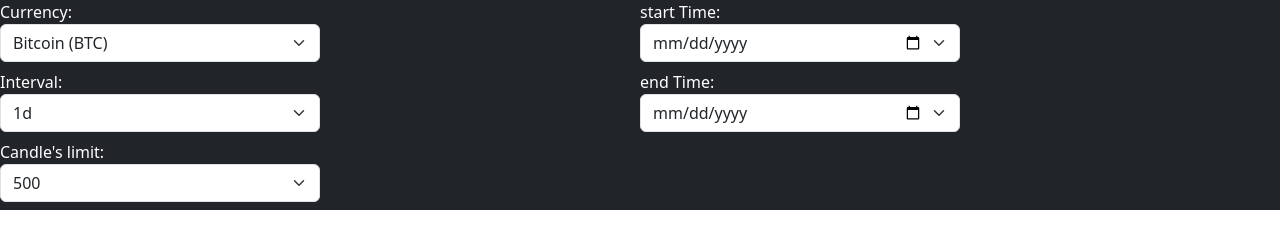
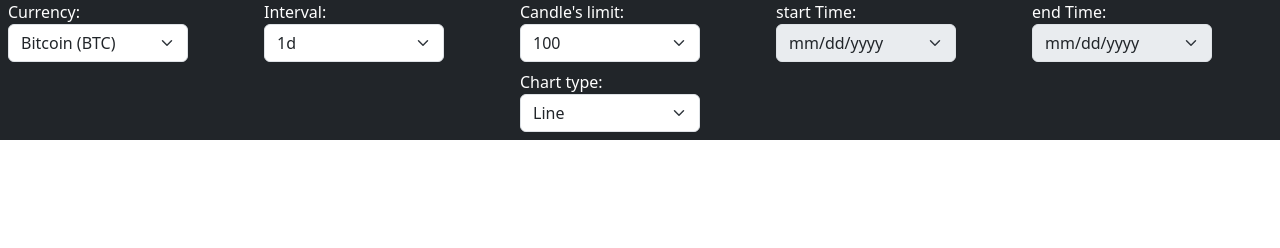
Before and after one commit to Chiquitolina/candlestickChart, a plain HTML site: page index.html in a window 1280 px wide. Drawn offline with nearby package versions, Linux system fonts and the light colour scheme; no server answers.

Commit message:
line chart option

```diff
--- a/index.html
+++ b/index.html
@@ -14,20 +14,22 @@
 </head>
 
 <body>
-<div class="d-flex w-100 bg-dark">
-<div class="w-50">
+    <div class="d-flex w-100 bg-dark flex-wrap justify-content-around">
+        <label>
             <p class="w-100 bg-dark mb-0 text-white">Currency:</p>
-    <div class="w-100 d-flex bg-dark mt-0 text-white">
-        <select class="form-select w-50 mb-2" name="select" id="sel" onchange="actualizarChart()">
+            <div class="contFilt d-flex bg-dark mt-0 text-white">
+                <select class="form-select w-75 mb-2" name="select" id="sel" onchange="actualizarChart()">
                     <option value="BTCUSDT" selected>Bitcoin (BTC)</option>
                     <option value="ETHUSDT">Ethereum (ETH)</option>
                     <option value="BNBUSDT">Binance Coin (BNB)</option>
                     <option value="SOLUSDT">Solana (SOL)</option>
                 </select>
             </div>
+        </label>
+        <label>
             <p class="w-100 bg-dark mb-0 text-white">Interval:</p>
-    <div class="w-100 d-flex bg-dark mt-0 text-white">
-        <select class="form-select w-50 mb-2" name="select" id="sell" onchange="actualizarChart()">
+            <div class="contFilt d-flex bg-dark mt-0 text-white">
+                <select class="form-select w-75 mb-2" name="select" id="sell" onchange="actualizarChart()">
                     <option value="1m">1m</option>
                     <option value="5m">5m</option>
                     <option value="15m">15m</option>
@@ -39,30 +41,45 @@
                     <option value="1w">1 week</option>
                 </select>
             </div>
+        </label>
+        <label>
             <p class="w-100 bg-dark mb-0 text-white">Candle's limit:</p>
-    <div class="w-100 d-flex bg-dark mt-0 text-white">
-        <select class="form-select w-50 mb-2" name="select" id="selll" onchange="actualizarChart()">
+            <div class="contFilt d-flex bg-dark mt-0 text-white">
+                <select class="form-select w-75 mb-2" name="select" id="selll" onchange="actualizarChart()">
                     <option value="1" selected>1</option>
                     <option value="2">2</option>
                     <option value="3">3</option>
                     <option value="15">15</option>
                     <option value="50">50</option>
-            <option value="100">100</option>
-            <option value="500" selected>500</option>
+                    <option value="100" selected>100</option>
+                    <option value="500">500</option>
                     <option value="1000">1000</option>
                 </select>
             </div>
+        </label>
+        <label>
+            <p class="w-100 bg-dark mb-0 text-white">start Time:</p>
+            <div class="contFilt d-flex bg-dark mt-0 text-white">
+                <input type="date" class="form-select w-75 mb-2" name="select" onchange="actualizarChart()"
+                    id="starttime" disabled />
             </div>
-<div class="w-50">
-    <p class="w-100 bg-dark mb-0 text-white">start Time:</p>
-    <div class="w-100 d-flex bg-dark mt-0 text-white">
-        <input type="date" class="form-select w-50 mb-2" name="select" id="selll" onchange="actualizarChart()">
+        </label>
+        <label>
+            <p class="w-100 bg-dark mb-0 text-white">end Time:</p>
+            <div class="contFilt d-flex bg-dark mt-0 text-white">
+                <input type="date" class="form-select w-75 mb-2" name="select" onchange="actualizarChart()"
+                    id="endtime" disabled/>
             </div>
-        <p class="w-100 bg-dark mb-0 text-white">end Time:</p>
-        <div class="w-100 d-flex bg-dark mt-0 text-white">
-            <input type="date" class="form-select w-50 mb-2" name="select" id="selll" onchange="actualizarChart()">
+        </label>
+        <label>
+            <p class="w-100 bg-dark mb-0 text-white">Chart type:</p>
+            <div class="contFilt d-flex bg-dark mt-0 text-white">
+                <select class="form-select w-75 mb-2" name="select" id="charttype" onchange="actualizarChart()">
+                    <option value="candlestick">Candlestick</option>
+                    <option value="line" selected>Line</option>
+                </select>
             </div>
-</div>
+        </label>
     </div>
 
     <div id="lowcont">
@@ -73,6 +90,10 @@
 
         <div id="chart"></div>
 
+    </div>
+
+    <div>
+        <div id="chart-bar"></div>
     </div>
 
     <div id="contenedorchartBinance">
--- a/main.js
+++ b/main.js
@@ -1,6 +1,9 @@
 let select = document.getElementById('sel')
 let selectt = document.getElementById('sell')
 let selecttt = document.getElementById('selll')
+let selectstartTime = document.getElementById('starttime')
+let selectendTime = document.getElementById('endtime')
+let chartTypee = document.getElementById('charttype')
 let contenedorChart = document.getElementById('contenedorchart')
 let contenedorChartBinance = document.getElementById('contenedorchartBinance')
 
@@ -8,14 +11,15 @@ function crearOptionsCandlesLimit()
  {
     let options = []
  }
-function dibujarChart(data, symbol) {
+
+function dibujarChart(data, symbol, chartType) {
 
      let options = {
                 series: [{
                     data: []
                 }],
                 chart: {
-                    type: 'candlestick',
+                    type: chartType,
                     height: 480
                 },
                 title: {
@@ -52,23 +56,35 @@ function dibujarChart(data, symbol) {
 
 }
 
-function traerKDatosBinance(symbol, interval, numerodevelas) {
+function traerKDatosBinance(symbol, interval, numerodevelas, chartType) {
 
     fetch('https://api.binance.com/api/v3/klines?symbol=' + symbol + '&interval=' + interval + '&limit=' + numerodevelas)
         .then(response => response.json())
         .then(data => {
 
-            dibujarChart(data, symbol)
+            let today = Date.now()
+            let date = new Date(today)
+            date = date.toISOString().slice(0, 10)
+            selectendTime.value = date
+
+            let datee = new Date(data[0][0])
+            datee = datee.toISOString().slice(0, 10)
+            selectstartTime.value = datee
+
+            dibujarChart(data, symbol, chartType)
+
 
         }
         )
+
 }
 
 function actualizarChart() {
     let opcionseleccionada = select.selectedOptions[0].value
     let limitevelasseleccionado = selecttt.selectedOptions[0].value
     let intervaloseleccionado = selectt.selectedOptions[0].value
-    traerKDatosBinance(opcionseleccionada, intervaloseleccionado, limitevelasseleccionado)
+    let typeseleccionado = chartTypee.selectedOptions[0].value
+    traerKDatosBinance(opcionseleccionada, intervaloseleccionado, limitevelasseleccionado, typeseleccionado)
 }
 
-traerKDatosBinance('BTCUSDT', '1d', 500)
+traerKDatosBinance('BTCUSDT', '1d', 100, 'line')
--- a/style.css
+++ b/style.css
@@ -3,3 +3,7 @@
     padding: 0;
     box-sizing: border-box;
 }
+
+.contFilt {
+    width: 15rem
+}
```
Lines whose indentation alone changed are shown as unchanged.
